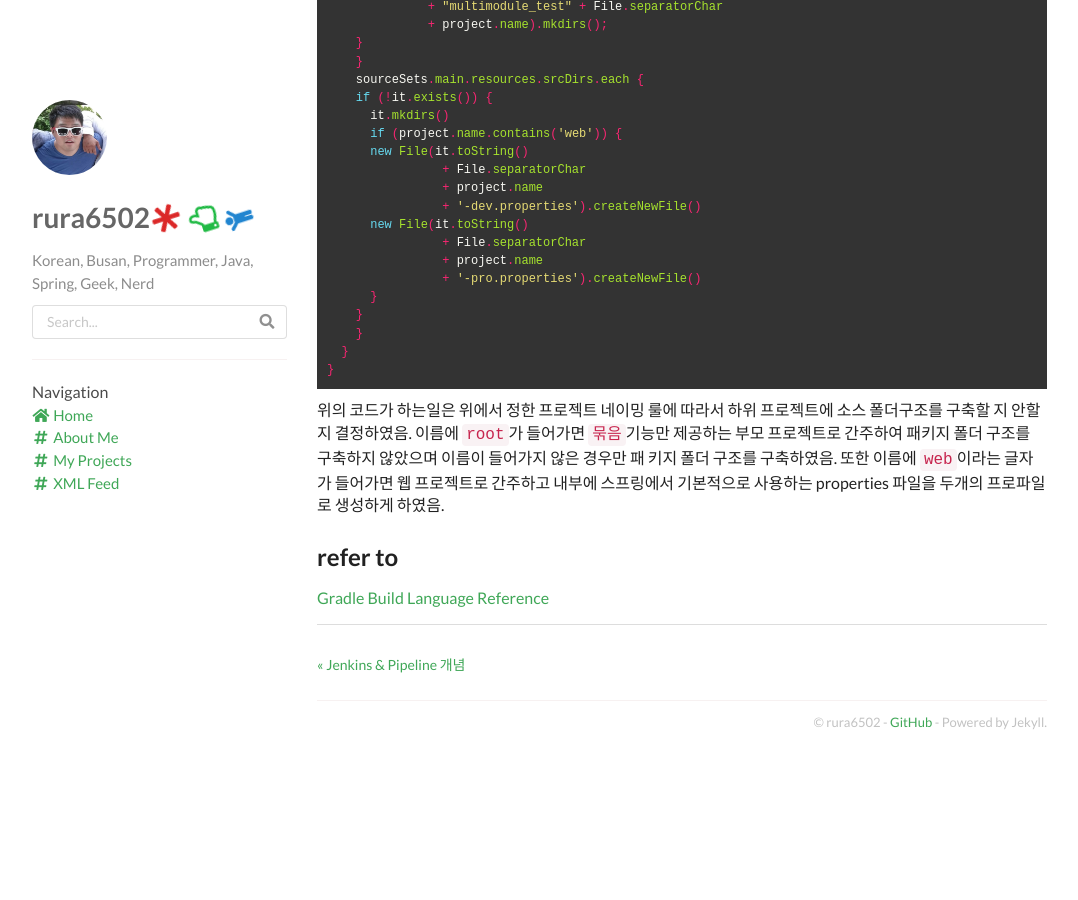
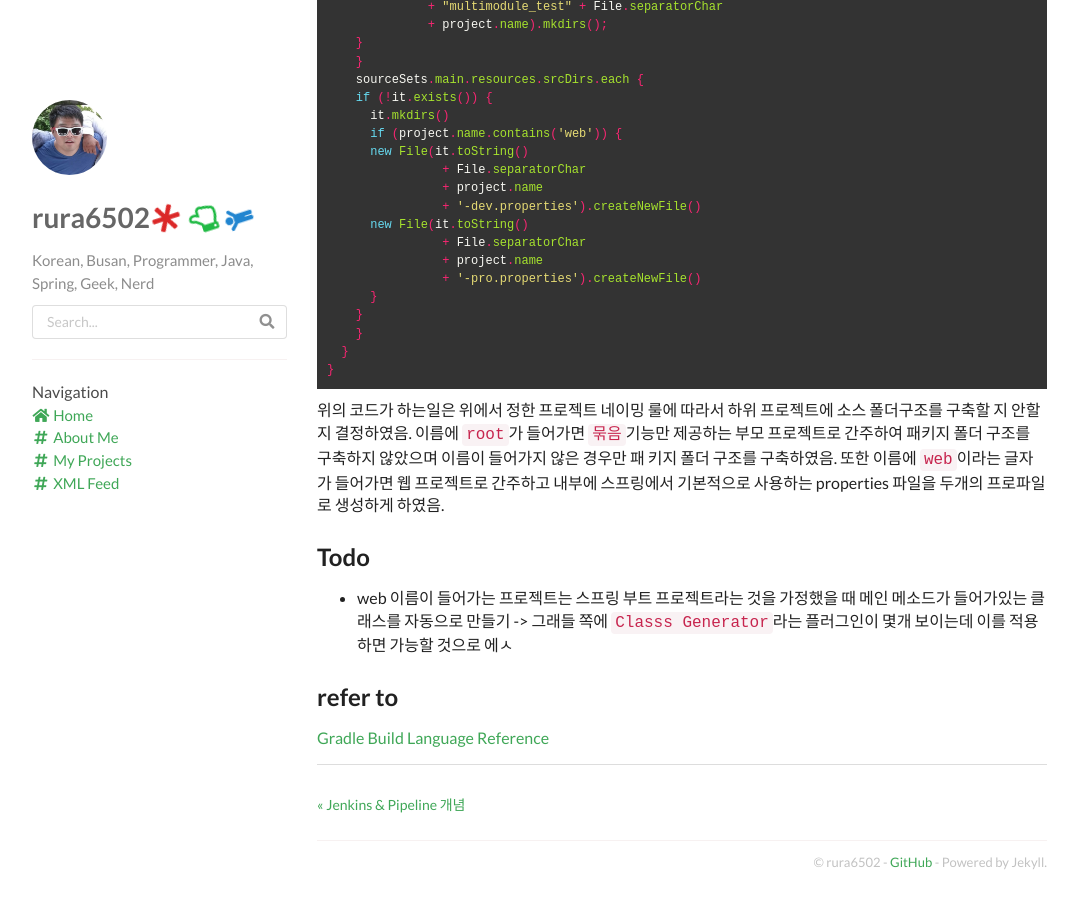
Before and after one commit to rura6502/rura6502.github.io, a Jekyll site: the page built from _posts/2019-05-25-Spring-Boot-Multi-Moudle-Project-using-Advanced-Gradle.md, in a window 1280 px wide and 900 px high, scrolled down 4837 px. Shown: the whole window, without its empty margins (53-1131 px from the left). Built offline with Jekyll 4.4.1, drawn with Linux system fonts in a browser that asks for light colours; nearby versions of some CDN libraries; comment, search, counter and statistics services are not loaded; before the commit the page ends 5597 px from its top, so only the background shows below that; some of the changed lines change nothing that is shown.

Commit message:
_posts/2019-05-25-Spring-Boot-Multi-Moudle-Project-using-Advanced-Gradle.md updated from https://stackedit.io/

```diff
--- a/_posts/2019-05-25-Spring-Boot-Multi-Moudle-Project-using-Advanced-Gradle.md
+++ b/_posts/2019-05-25-Spring-Boot-Multi-Moudle-Project-using-Advanced-Gradle.md
@@ -185,6 +185,8 @@ task initFolder {
 
 
 
+## Todo
+* web 이름이 들어가는 프로젝트는 스프링 부트 프로젝트라는 것을 가정했을 때 메인 메소드가 들어가있는 클래스를 자동으로 만들기 -> 그래들 쪽에 `Classs Generator`라는 플러그인이 몇개 보이는데 이를 적용하면 가능할 것으로 에ㅅ
 
 
 ## refer to
@@ -195,8 +197,8 @@ task initFolder {
 
 
 <!--stackedit_data:
-eyJoaXN0b3J5IjpbLTUzMjg3MjgzNSwxNDgxNjY0MzUsLTE0NT
-Y5OTA5ODAsMTc3NDc1MDE1LC05NDM3MDIwMTYsMTI0OTUyNjUy
-NSw1MDk2MjY4NjEsMTcxNDQ4ODE3NywtMTg1MDU3NzI3OCwtMT
-k5MTQ1MDUwMF19
+eyJoaXN0b3J5IjpbLTExMzU1NDE1NjksLTUzMjg3MjgzNSwxND
+gxNjY0MzUsLTE0NTY5OTA5ODAsMTc3NDc1MDE1LC05NDM3MDIw
+MTYsMTI0OTUyNjUyNSw1MDk2MjY4NjEsMTcxNDQ4ODE3NywtMT
+g1MDU3NzI3OCwtMTk5MTQ1MDUwMF19
 -->
```
